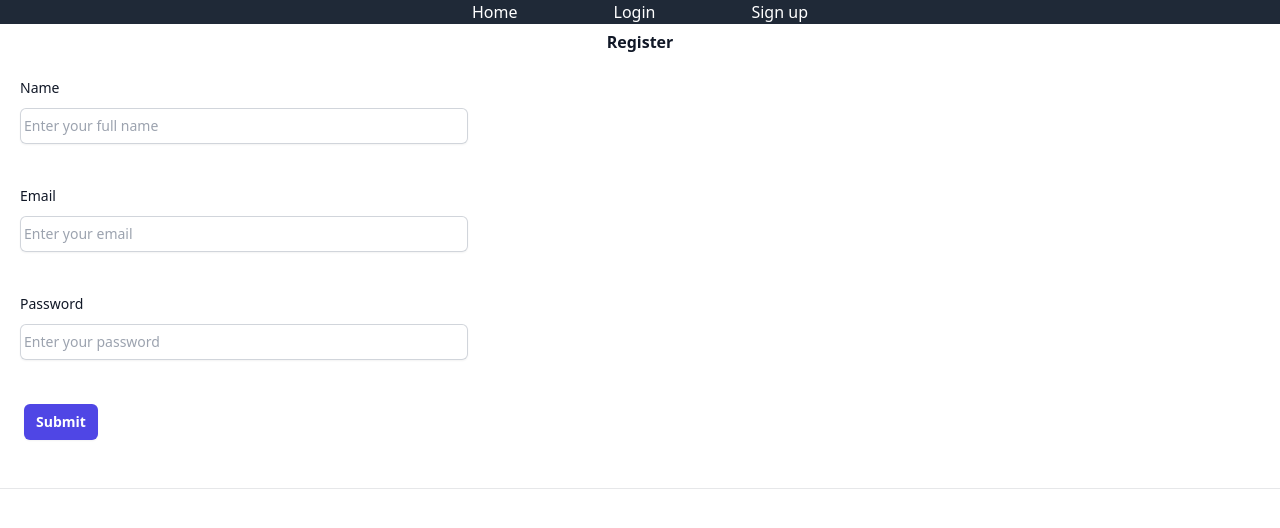
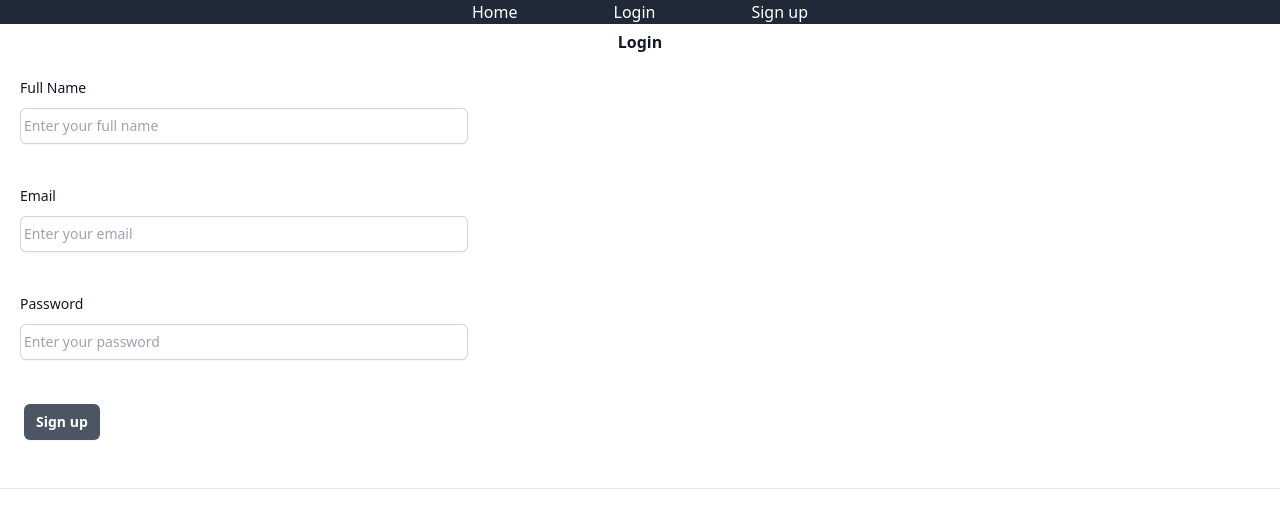
Before and after one commit to herrera-ignacio/next-auth-examples, a Next.js app: page /register in a window 1280 px wide. Shown: the top 528 px of the page. Built offline with nearby package versions, Linux system fonts and the light colour scheme; no server answers; what mongoose-unique-validator would draw is missing.

Commit message:
Update register as server action

```diff
--- a/app/login/actions.js
+++ b/app/login/actions.js
@@ -16,6 +16,8 @@ export async function handleLogin(currentState, formData) {
   } catch(error) {
    if (error instanceof AuthError) {
      return {
+       success: false,
+       error: true,
        message: "Invalid credentials"
      }
    } else {
--- a/app/login/page.js
+++ b/app/login/page.js
@@ -1,9 +1,10 @@
 "use client";
-import { useState } from "react";
+import {useEffect, useState} from "react";
 import { useFormState } from "react-dom";
 import { signIn } from "next-auth/react";
 import SubmitButton from "@/components/SubmitButton";
 import {handleLogin} from "@/app/login/actions";
+import toast from "react-hot-toast";
 
 
 export default function Login() {
@@ -16,6 +17,12 @@ export default function Login() {
   // const callbackUrl = searchParams.get("callbackUrl") ?? "/";
 
   const isSubmitDisabled = !email || !password;
+
+  useEffect(() => {
+    if (formState?.error) {
+      toast.error(formState.message);
+    }
+  }, [formState.error]);
 
   return (
     <main>
--- /dev/null
+++ b/app/register/actions.js
@@ -0,0 +1,38 @@
+"use server";
+
+export async function handleSignup(currentState, formData) {
+  const name = formData.get("name");
+  const email = formData.get("email");
+  const password = formData.get("password");
+
+  try {
+    const resp = await fetch(`${process.env.API}/register`, {
+      method: "POST",
+      headers: {
+        "Content-Type": "application/json",
+      },
+      body: JSON.stringify({
+        name,
+        email,
+        password,
+      }),
+    });
+
+    if (!resp.ok) {
+      throw new Error();
+    } else {
+      return {
+        success: true,
+        error: false,
+        message: "Successfully registered"
+      }
+    }
+
+  } catch (error) {
+    return {
+      success: false,
+      error: true,
+      message: "Something went wrong!"
+    }
+  }
+}
--- a/app/register/page.js
+++ b/app/register/page.js
@@ -1,57 +1,41 @@
 "use client";
-import { useState } from "react";
+import { useEffect, useState } from "react";
+import { useFormState } from "react-dom";
 import toast from "react-hot-toast";
 import { useRouter } from "next/navigation";
+import SubmitButton from "@/components/SubmitButton";
+import { handleSignup } from "@/app/register/actions";
+
 
 export default function Register() {
-  const [name, setName] = useState("");
-  const [email, setEmail] = useState("");
-  const [password, setPassword] = useState("");
-  const [loading, setLoading] = useState(false);
+  const [name, setName] = useState();
+  const [email, setEmail] = useState();
+  const [password, setPassword] = useState();
+  const [formState, formAction] = useFormState(handleSignup, { message: "" })
+
+  const isSubmitDisabled = !name || !email || !password;
 
   const router = useRouter();
 
-  const handleSubmit = async (e) => {
-    e.preventDefault()
-    try {
-      setLoading(true);
-      // Todo move to admin action and use process.env.API_URL
-      const resp = await fetch(`http://localhost:3000/api/register`, {
-        method: "POST",
-        headers: {
-          "Content-Type": "application/json",
-        },
-        body: JSON.stringify({
-          name,
-          email,
-          password,
-        }),
-      });
-      const data = await resp.json();
-
-      if (!resp.ok) {
-        toast.error(data.err);
-      } else {
-        toast.success(data.success);
-        router.push("/login");
-      }
-    } catch (err) {
-      toast.error(err.message);
-    } finally {
-      setLoading(false);
+  useEffect(() => {
+    if (formState?.success) {
+      toast.success(formState.message);
+      router.push("/login");
+    } else if (formState?.error) {
+      toast.error(formState.message);
     }
-  };
+  }, [formState]);
 
   return (
     <main>
       <div className="space-y-12 mt-1">
         <div className="border-b border-gray-900/10 pb-12">
-          <h1 className="text-base font-semibold leading-7 text-gray-900 text-center">Register</h1>
+          <h1 className="text-base font-semibold leading-7 text-gray-900 text-center">Login</h1>
 
-          <form onSubmit={handleSubmit}>
+          <form action={formAction}>
             <div className="grid grid-cols-1 gap-x-6 gap-y-8 sm:grid-cols-6 p-5">
               <div className="sm:col-span-4">
-                <label htmlFor="name" className="block text-sm font-medium leading-6 text-gray-900">Name</label>
+                <label htmlFor="name" className="block text-sm font-medium leading-6 text-gray-900">Full Name</label>
                 <div className="mt-2">
                   <div
                     className="flex rounded-md shadow-sm ring-1 ring-inset ring-gray-300 focus-within:ring-2 focus-within:ring-inset focus-within:ring-indigo-600 sm:max-w-md">
@@ -59,6 +43,7 @@ export default function Register() {
                            className="block flex-1 border-0 bg-transparent py-1.5 pl-1 text-gray-900 placeholder:text-gray-400 focus:ring-0 sm:text-sm sm:leading-6"
                            value={name}
                            onChange={(e) => setName(e.target.value)}
+                           required
                            placeholder="Enter your full name"/>
                   </div>
                 </div>
@@ -75,6 +60,7 @@ export default function Register() {
                            className="block flex-1 border-0 bg-transparent py-1.5 pl-1 text-gray-900 placeholder:text-gray-400 focus:ring-0 sm:text-sm sm:leading-6"
                            value={email}
                            onChange={(e) => setEmail(e.target.value)}
+                           required
                            placeholder="Enter your email"/>
                   </div>
                 </div>
@@ -91,23 +77,22 @@ export default function Register() {
                            className="block flex-1 border-0 bg-transparent py-1.5 pl-1 text-gray-900 placeholder:text-gray-400 focus:ring-0 sm:text-sm sm:leading-6"
                            value={password}
                            onChange={(e) => setPassword(e.target.value)}
+                           required
                            placeholder="Enter your password"/>
                   </div>
                 </div>
               </div>
             </div>
 
-            <div className="mt-6 ml-6 flex items-center justify-start gap-x-6">
-              <button type="submit"
-                      className="rounded-md bg-indigo-600 px-3 py-2 text-sm font-semibold text-white shadow-sm hover:bg-indigo-500 focus-visible:outline focus-visible:outline-2 focus-visible:outline-offset-2 focus-visible:outline-indigo-600"
-                      disabled={loading || !name || !email || !password}
-              >
-                {loading ? " Please wait..." : " Submit"}
-              </button>
+            <div className="mt-6 ml-6 flex items-start flex-col gap-x-6">
+              <SubmitButton isDisabled={isSubmitDisabled} title="Sign up" />
+              {formState?.message && (
+                <p className="text-red-600 text-sm mt-4">{formState.message}</p>
+              )}
             </div>
           </form>
         </div>
       </div>
     </main>
-  )
+  );
 }
```
Lines whose indentation alone changed are shown as unchanged.
